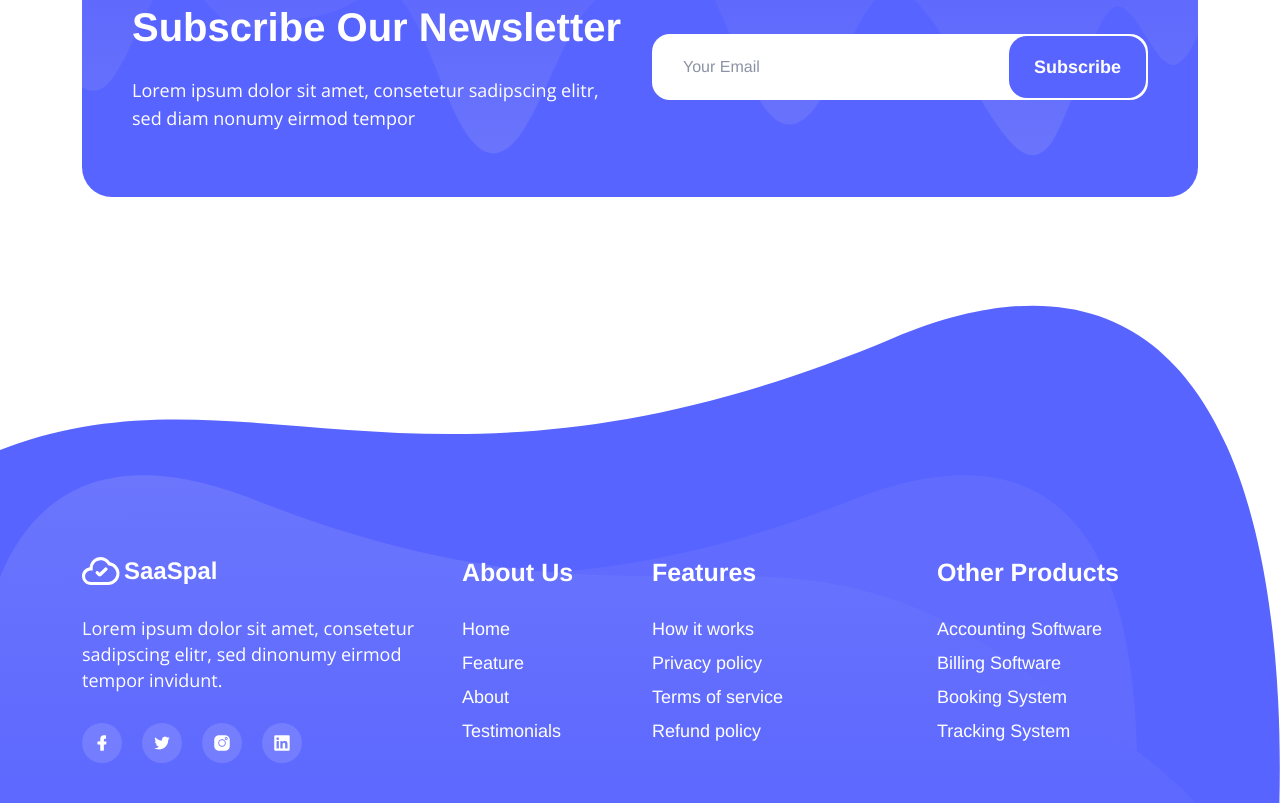
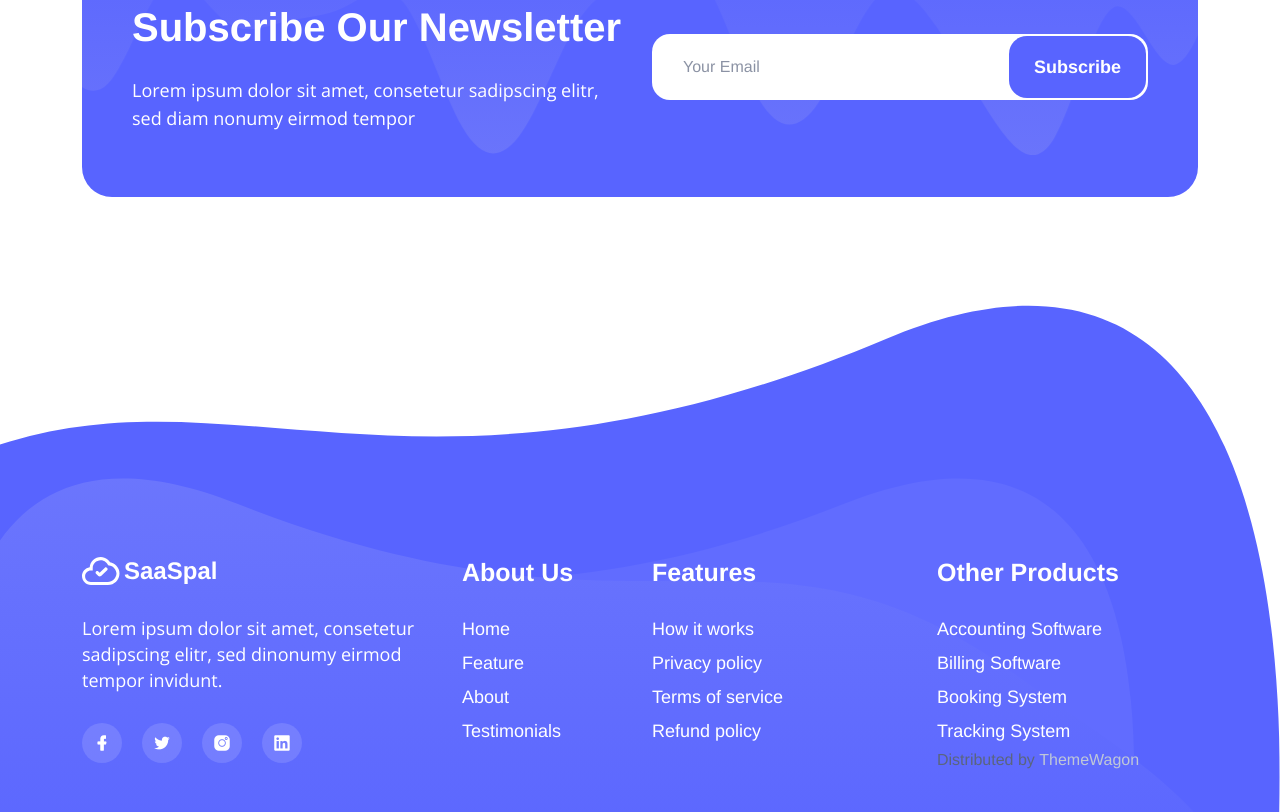
Before and after one commit to themewagon/SaaSpal, a plain HTML site: page index.html in a window 1280 px wide. Shown: the part 3873-4685 px from the top of the page. Drawn offline with nearby package versions, Linux system fonts and the light colour scheme.

Commit message:
credit added

```diff
--- a/index.html
+++ b/index.html
@@ -506,7 +506,9 @@
                   <li><a href="jvascript:void(0)">Booking System</a></li>
                   <li><a href="jvascript:void(0)">Tracking System</a></li>
                 </ul>
+                Distributed by <a href="https://themewagon.com" target="_blank" style="color: #bfc7d7">ThemeWagon</a>
               </div>
+
             </div>
           </div>
         </div>
```
